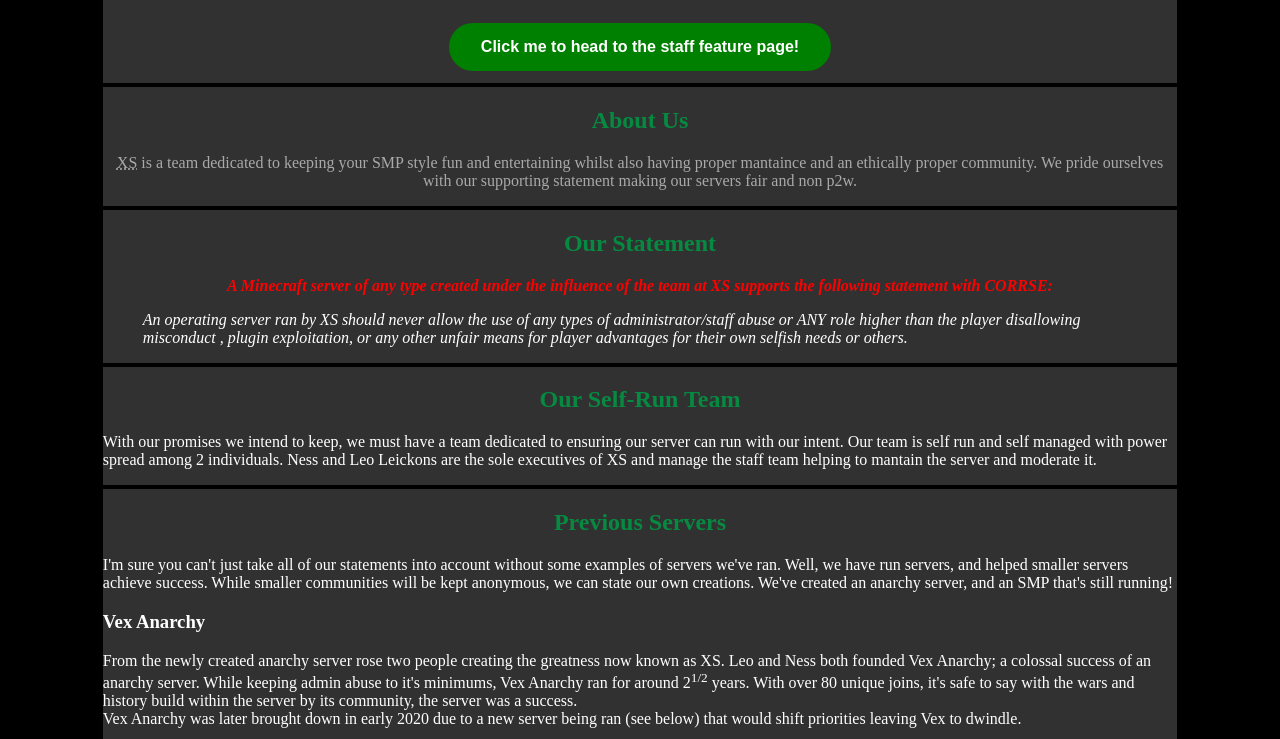
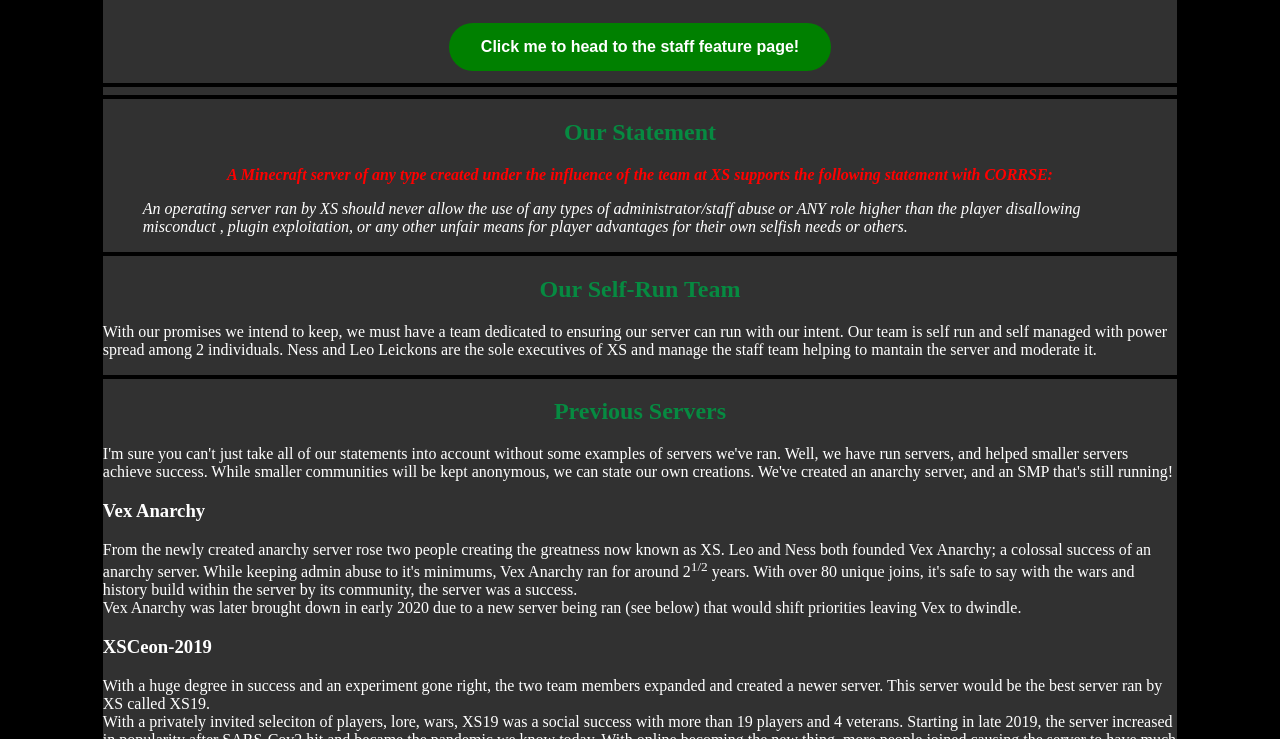
Before and after one commit to knivier/XSEXPO, a plain HTML site: page index.html in a window 1280 px wide. Shown: the part 61-800 px from the top of the page. Drawn offline with Linux system fonts and the light colour scheme.

Commit message:
deleted "about us"

```diff
--- a/index.html
+++ b/index.html
@@ -85,17 +85,7 @@
           background-color: black;
         "
       />
-      <section>
-        <h2 style="text-align: center; color: rgba(0, 151, 68, 0.874)">
-          About Us
-        </h2>
-        <p style="text-align: center; color: darkgrey">
-          <abbr title="XSCeon">XS</abbr> is a team dedicated to keeping your SMP
-          style fun and entertaining whilst also having proper mantaince and an
-          ethically proper community. We pride ourselves with our supporting
-          statement making our servers fair and non p2w.
-        </p>
-      </section>
+
       <hr
         style="
           height: 4px;
```
